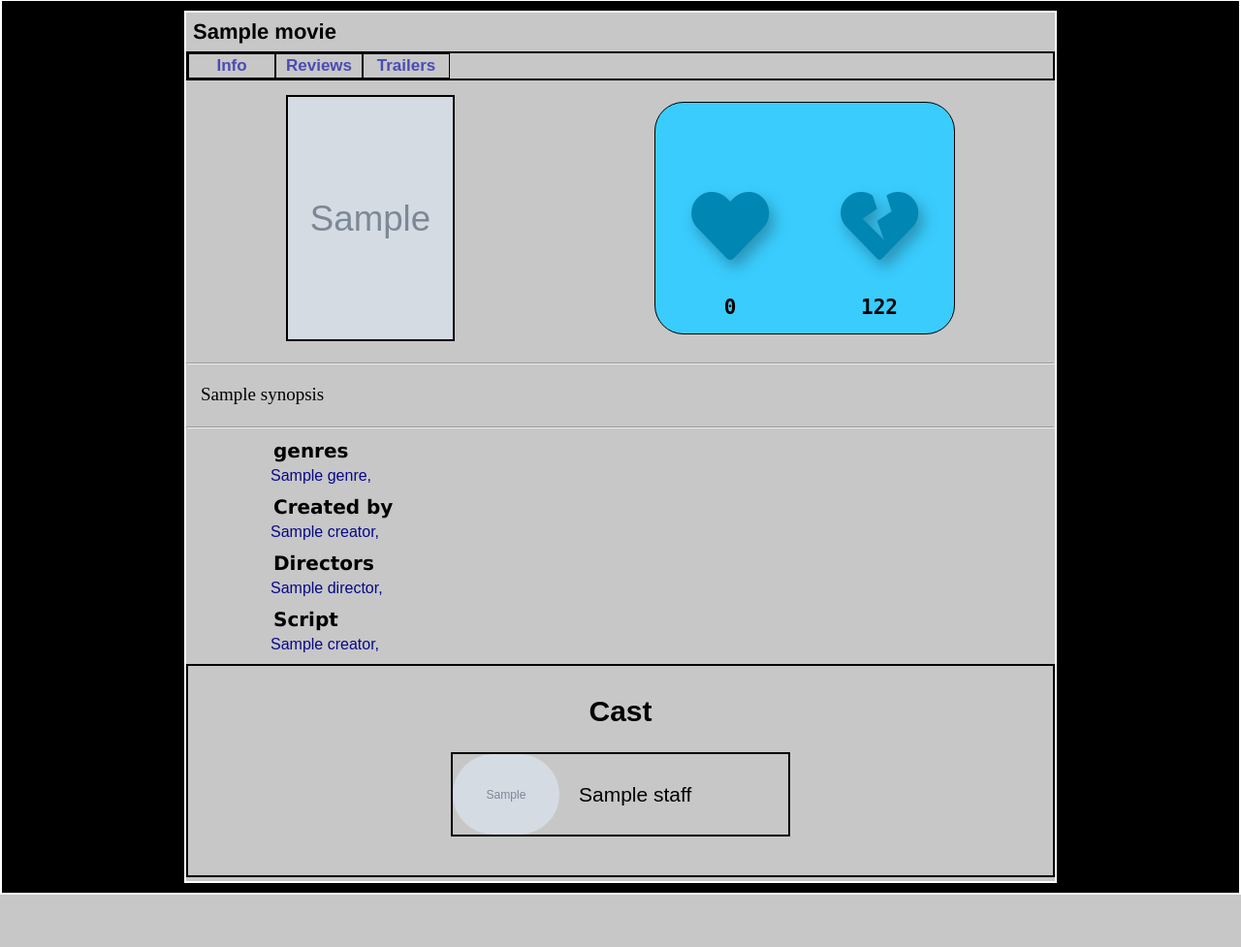
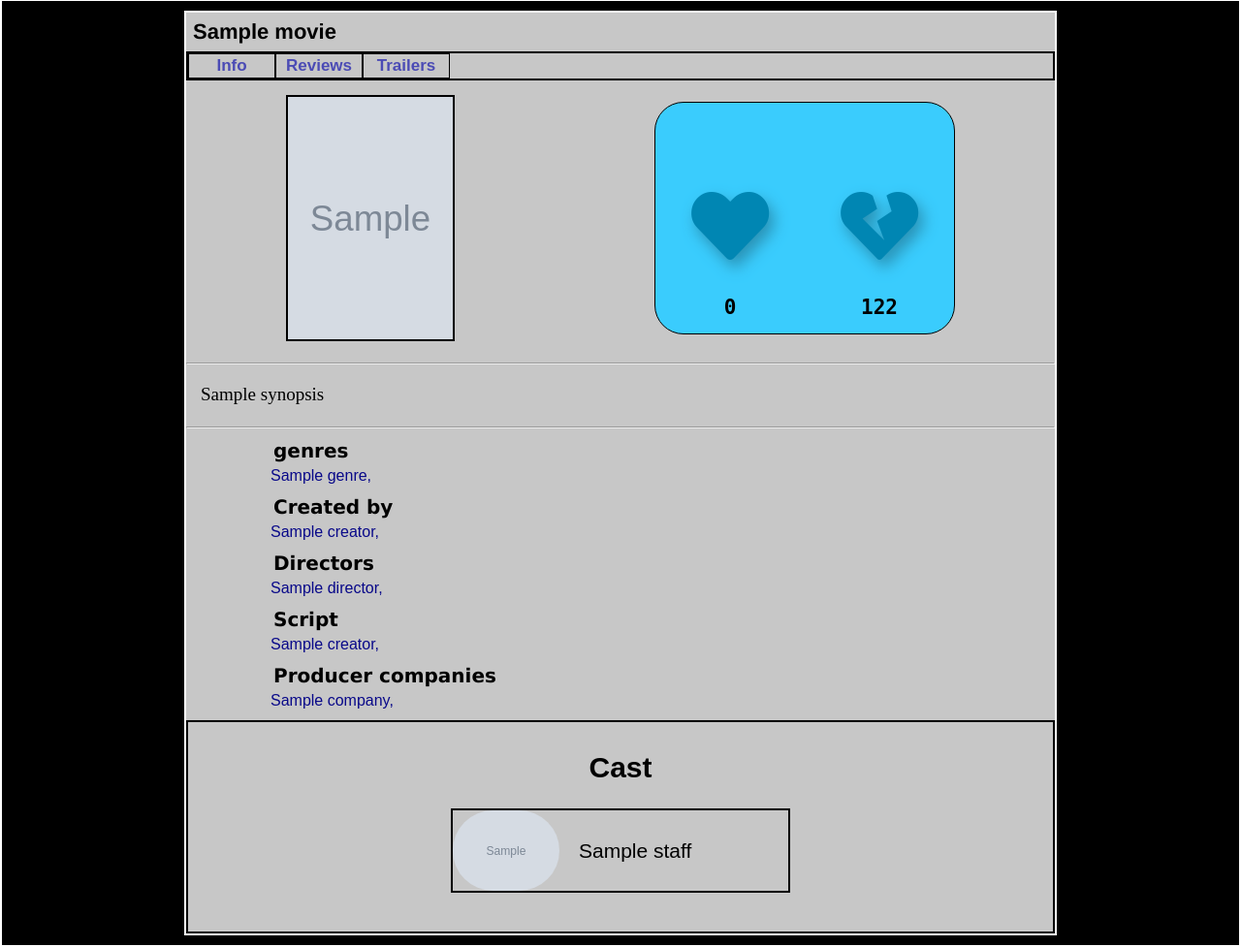
Before and after one commit to LuisJZ2004/buskisterclansa, a Django app: template buskisterclansa/movies/templates/movies/movie.html in a window 1280 px wide. Shown: the part 213-1190 px from the top of the page at 97% size. Before the commit the page ends 1136 px from the top, so only its background shows below. Run offline with Django 4.2, Linux system fonts and the light colour scheme; the template is opened without the code that fills it: most values are stand-ins (such as "Sample title", 1, 10 or a date in 2020); grey boxes marked "Sample" are stand-in pictures; some libraries are stand-ins or nearby versions.

Commit message:
info template done

```diff
--- a/buskisterclansa/movies/models.py
+++ b/buskisterclansa/movies/models.py
@@ -27,7 +27,6 @@ class Movie(models.Model):
     scripts = models.ManyToManyField(to=MovieStaff, through="Script", related_name="movie_script")
 
     producer_companies = models.ManyToManyField(to=Company, related_name="as_producer")
-    distributor_companies = models.ManyToManyField(to=Company, related_name="as_distributor")
 
     def __str__(self) -> str:
         return self.name
--- a/buskisterclansa/movies/templates/movies/movie.html
+++ b/buskisterclansa/movies/templates/movies/movie.html
@@ -72,7 +72,7 @@
         margin-left: 80px;
       }
       .general-info .staff h4 {
-        max-width: 150px;
+        max-width: 250px;
         font-family: 'Lucida Sans', 'Lucida Sans Regular', 'Lucida Grande', 'Lucida Sans Unicode', Geneva, Verdana, sans-serif;
         font-size: 2.0rem;
         margin-bottom: 5px;
@@ -220,6 +220,16 @@
     <br>
     <br>
 
+    <span>
+      <h4>Producer companies</h4>
+
+      {% for company in companies %}
+      <a href="">{{company.name}},</a>
+      {% endfor %}
+    </span>
+    <br>
+    <br>
+
   </div>
 </div>
 
@@ -249,4 +259,5 @@
 </div>
 
 
+
 {% endblock movie_content %}
--- a/buskisterclansa/movies/views.py
+++ b/buskisterclansa/movies/views.py
@@ -32,6 +32,7 @@ class MovieView(DetailView):
             "script": self.get_object().scripts.all().order_by("script__order"),
             "producers": self.get_object().producers.all().order_by("producer__order"),
             "cast": self.get_object().casts.all().order_by("cast__order")[:5],
+            "companies": self.get_object().producer_companies.all(),
             "cast_len": len(self.get_object().casts.all().order_by("cast__order")),
         }
 
```
